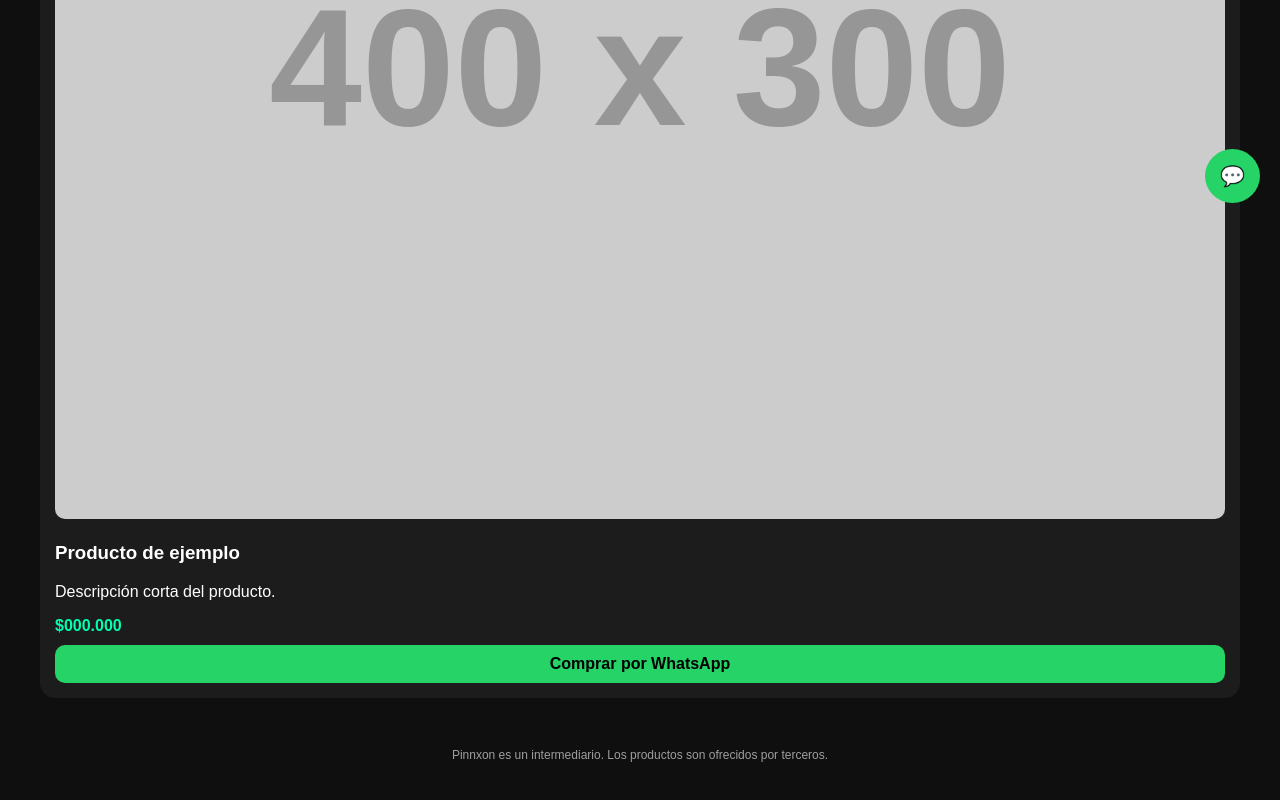
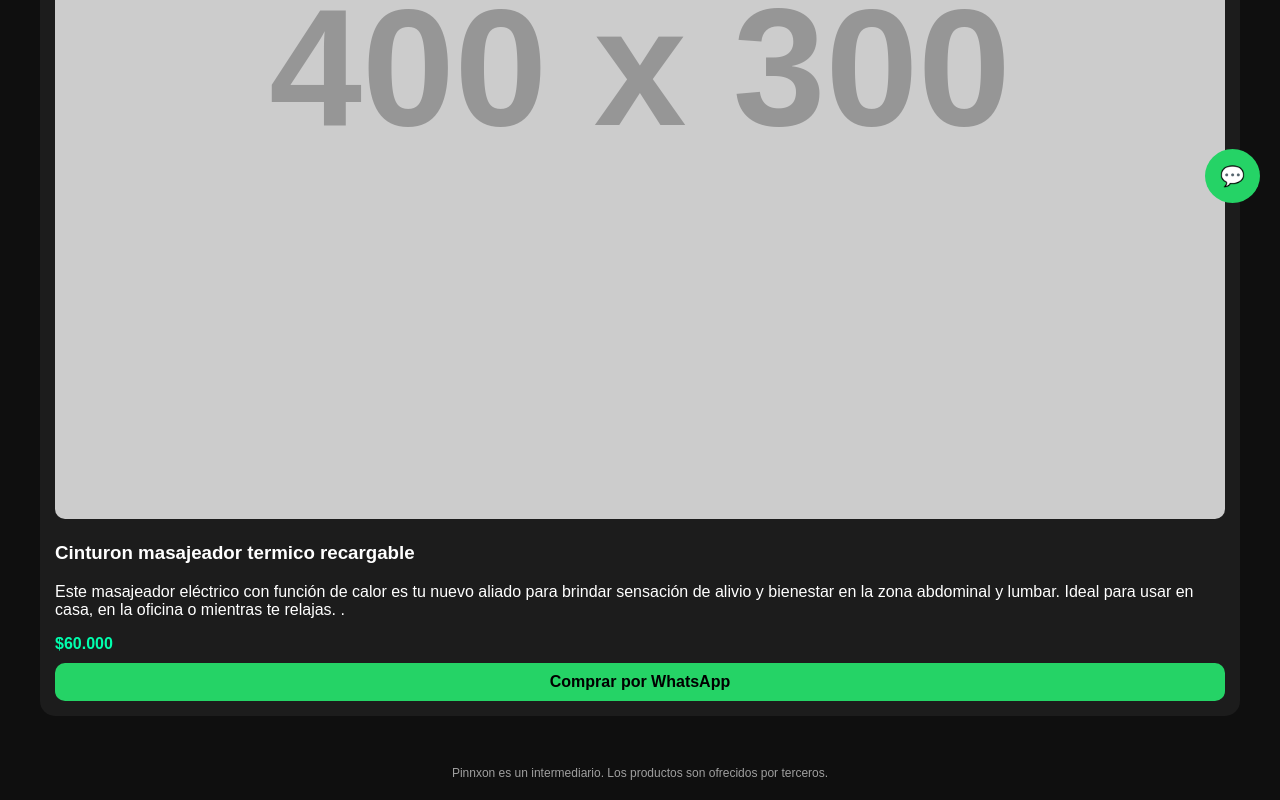
Before and after one commit to jhonjpinzo-ux/pinnxon, a plain HTML site: page index.html in a window 1280 px wide. Shown: the part 577-1377 px from the top of the page. Drawn offline with Linux system fonts and the light colour scheme; placeholder pictures from the web are drawn by us.

Commit message:
Update index.html

```diff
--- a/index.html
+++ b/index.html
@@ -92,9 +92,10 @@
 
     <div class="card">
       <img src="https://via.placeholder.com/400x300">
-      <h3>Producto de ejemplo</h3>
-      <p>Descripción corta del producto.</p>
-      <div class="price">$000.000</div>
+      <h3>Cinturon masajeador termico recargable</h3>
+      <p>Este masajeador eléctrico con función de calor es tu nuevo aliado para brindar sensación de alivio y bienestar en la zona abdominal y lumbar. Ideal para usar en casa, en la oficina o mientras te relajas.
+.</p>
+      <div class="price">$60.000</div>
       <a class="btn" href="https://wa.me/573145251694" target="_blank">
         Comprar por WhatsApp
       </a>
```
